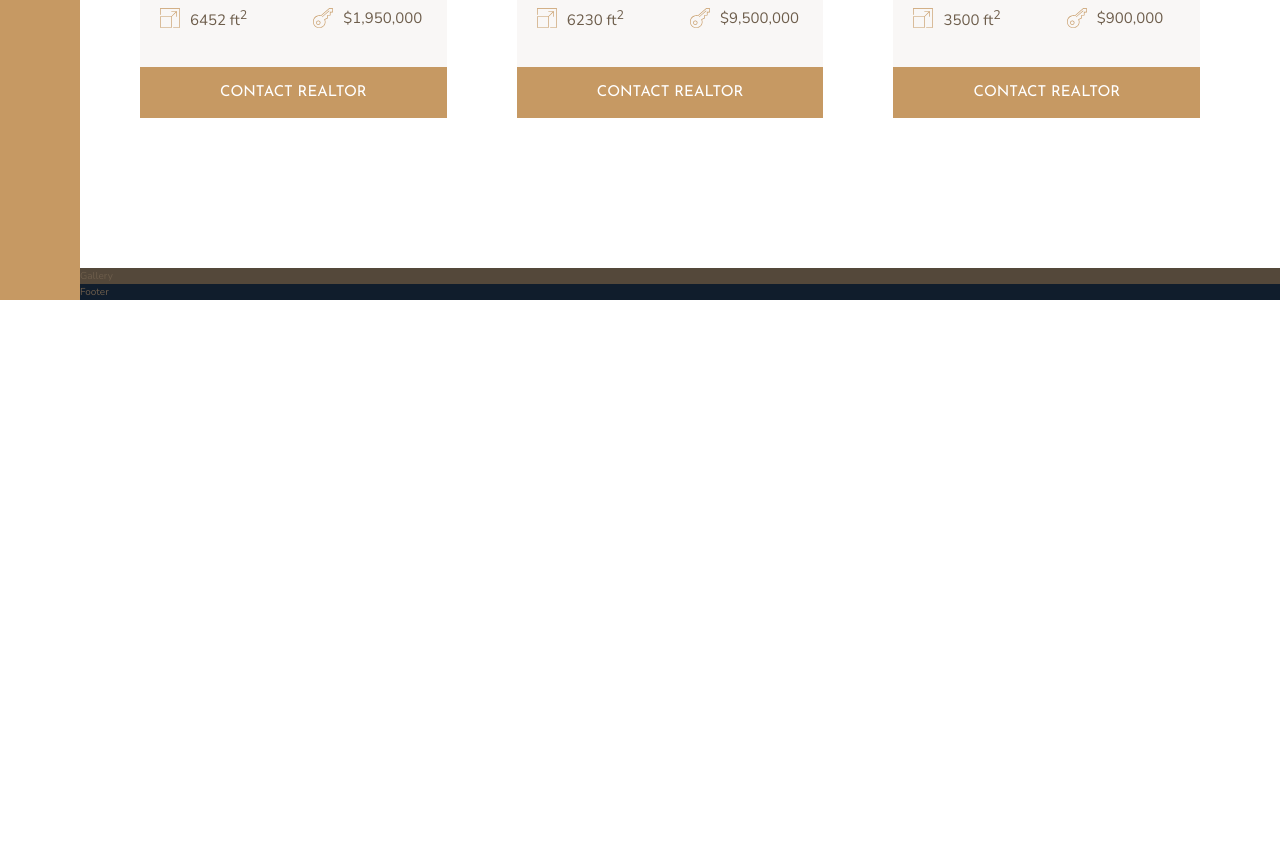
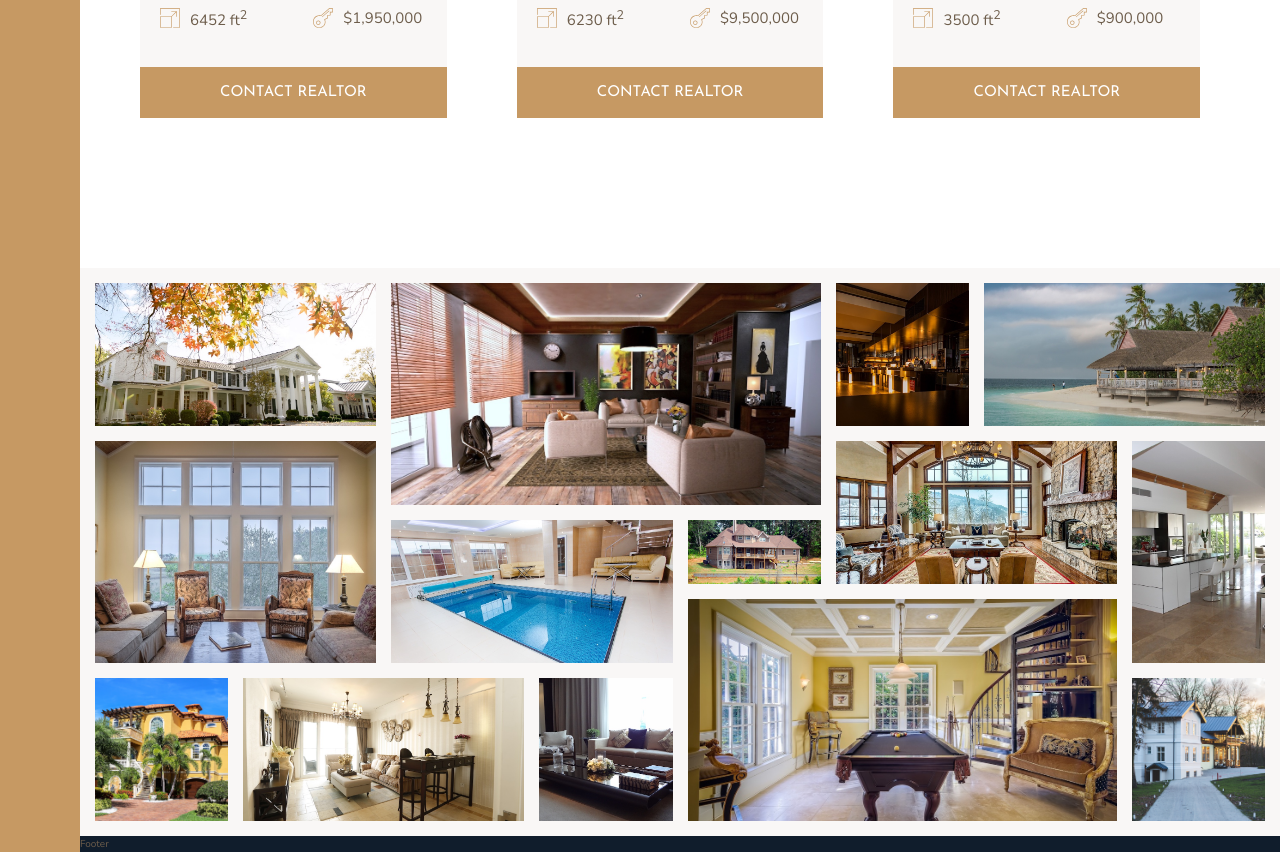
Before and after one commit to ye-james/nexterr-css-grid, a website: page index.html in a window 1280 px wide. Shown: the part 2850-3702 px from the top of the page. Before the commit the page ends 3150 px from the top, so only its background shows below. Drawn offline with nearby package versions, Linux system fonts and the light colour scheme.

Commit message:
Added and styled gallery images

```diff
--- a/index.html
+++ b/index.html
@@ -300,7 +300,48 @@
         </section>
 
         <section class="gallery">
-            Gallery
+            <figure class="gallery__item gallery__item--1">
+                <img src="img/gal-1.jpeg" alt="gallery img 1" class="gallery__img">
+            </figure>
+            <figure class="gallery__item gallery__item--2">
+                <img src="img/gal-2.jpeg" alt="gallery img 2" class="gallery__img">
+            </figure>
+            <figure class="gallery__item gallery__item--3">
+                <img src="img/gal-3.jpeg" alt="gallery img 3" class="gallery__img">
+            </figure>
+            <figure class="gallery__item gallery__item--4">
+                <img src="img/gal-4.jpeg" alt="gallery img 4" class="gallery__img">
+            </figure>
+            <figure class="gallery__item gallery__item--5">
+                <img src="img/gal-5.jpeg" alt="gallery img 5" class="gallery__img">
+            </figure>
+            <figure class="gallery__item gallery__item--6">
+                <img src="img/gal-6.jpeg" alt="gallery img 6" class="gallery__img">
+            </figure>
+            <figure class="gallery__item gallery__item--7">
+                <img src="img/gal-7.jpeg" alt="gallery img 7" class="gallery__img">
+            </figure>
+            <figure class="gallery__item gallery__item--8">
+                <img src="img/gal-8.jpeg" alt="gallery img 8" class="gallery__img">
+            </figure>
+            <figure class="gallery__item gallery__item--9">
+                <img src="img/gal-9.jpeg" alt="gallery img 9" class="gallery__img">
+            </figure>
+            <figure class="gallery__item gallery__item--10">
+                <img src="img/gal-10.jpeg" alt="gallery img 10" class="gallery__img">
+            </figure>
+            <figure class="gallery__item gallery__item--11">
+                <img src="img/gal-11.jpeg" alt="gallery img 11" class="gallery__img">
+            </figure>
+            <figure class="gallery__item gallery__item--12">
+                <img src="img/gal-12.jpeg" alt="gallery img 12" class="gallery__img">
+            </figure>
+            <figure class="gallery__item gallery__item--13">
+                <img src="img/gal-13.jpeg" alt="gallery img 13" class="gallery__img">
+            </figure>
+            <figure class="gallery__item gallery__item--14">
+                <img src="img/gal-14.jpeg" alt="gallery img 14" class="gallery__img">
+            </figure>
         </section>
 
         <footer class="footer">
--- a/sass/_gallery.scss
+++ b/sass/_gallery.scss
@@ -1,4 +1,77 @@
 .gallery {
-  background-color: $color-grey-dark-1;
   grid-column: full-start / full-end;
+  background-color: $color-grey-light-1;
+  display: grid;
+  grid-gap: 1.5rem;
+  grid-template-columns: repeat(8, 1fr);
+  grid-template-rows: repeat(7, 5vw);
+  padding: 1.5rem;
+
+  &__item {
+    &--1 {
+      grid-row: 1 / span 2;
+      grid-column: 1 / span 2;
+    }
+
+    &--2 {
+      grid-row: 1 / span 3;
+      grid-column: 3 / span 3;
+    }
+
+    &--3 {
+      grid-row: 1 / span 2;
+      grid-column: 6 / 7;
+    }
+    &--4 {
+      grid-row: 1 / span 2;
+      grid-column: 7 / span 2;
+    }
+    &--5 {
+      grid-row: 3 / span 3;
+      grid-column: 1 / span 2;
+    }
+    &--6 {
+      grid-row: 4 / span 2;
+      grid-column: 3 / span 2;
+    }
+    &--7 {
+      grid-row: 4 / 5;
+      grid-column: 5 / 6;
+    }
+    &--8 {
+      grid-row: 3 / span 2;
+      grid-column: 6 / span 2;
+    }
+    &--9 {
+      grid-row: 3 / span 3;
+      grid-column: 8 / -1;
+    }
+    &--10 {
+      grid-row: 6 / span 2;
+      grid-column: 1 / span 1;
+    }
+    &--11 {
+      grid-row: 6 / span 2;
+      grid-column: 2 / span 2;
+    }
+    &--12 {
+      grid-row: 6 / span 2;
+      grid-column: 4 / span 1;
+    }
+    &--13 {
+      grid-row: 5 / span 3;
+      grid-column: 5 / span 3;
+    }
+    &--14 {
+      grid-row: 6 / span 2;
+      grid-column: 8 / -1;
+    }
+  }
+
+  &__img {
+    width: 100%;
+    height: 100%;
+    object-fit: cover;
+    display: block;
+  }
 }
```
Also changed, not shown: css/style.css.
